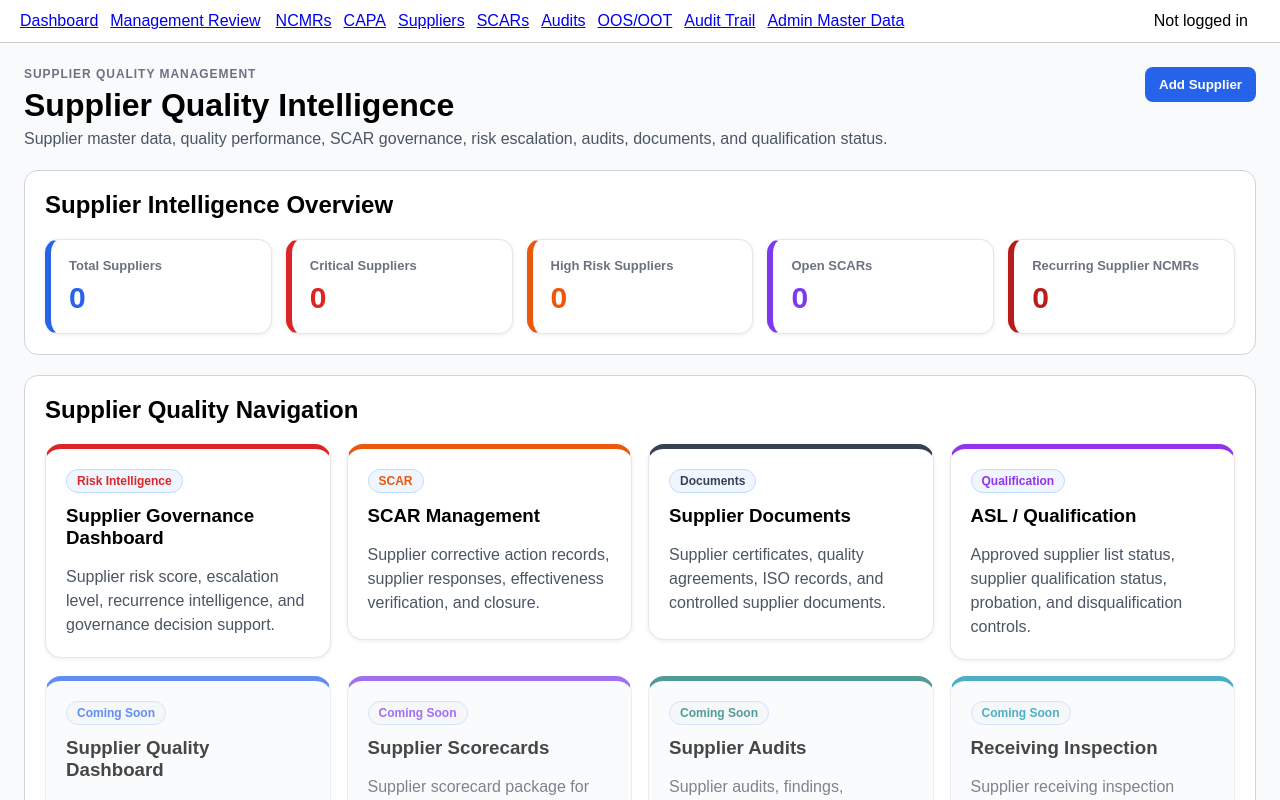
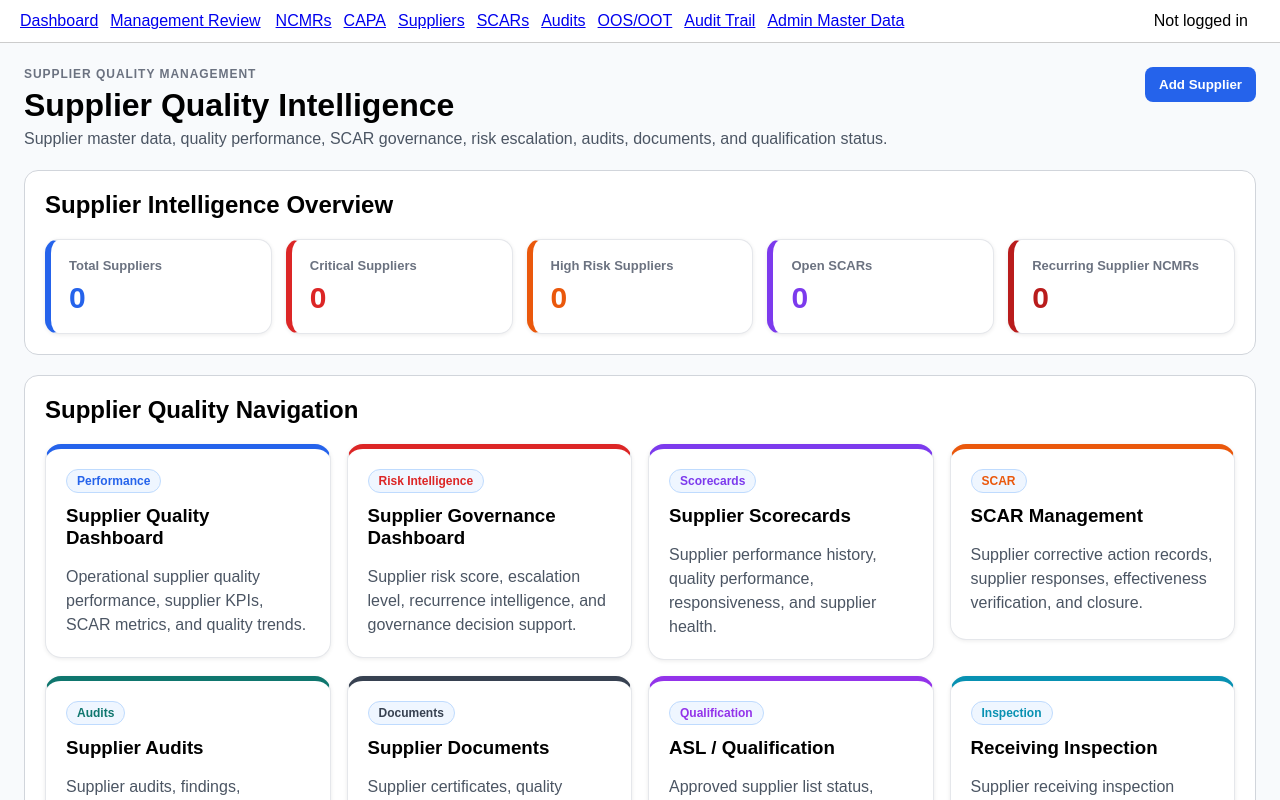
Before and after one commit to Markatcholi/Qualiflow6, a Next.js app: page /suppliers in a window 1280 px wide. Shown: the top 800 px of the page. Built offline with nearby package versions, Linux system fonts and the light colour scheme; no server answers; the database is empty.

Commit message:
Update page.tsx
Signed-off-by: Assih Atcholi <markatcholi918@gmail.com>

```diff
--- a/app/suppliers/page.tsx
+++ b/app/suppliers/page.tsx
@@ -113,6 +113,14 @@ export default function SuppliersPage() {
 
         <div style={navGridStyle}>
           <NavigationCard
+            title="Supplier Quality Dashboard"
+            description="Operational supplier quality performance, supplier KPIs, SCAR metrics, and quality trends."
+            href="/suppliers/dashboard"
+            badge="Performance"
+            color="#2563eb"
+          />
+
+          <NavigationCard
             title="Supplier Governance Dashboard"
             description="Supplier risk score, escalation level, recurrence intelligence, and governance decision support."
             href="/scar/dashboard"
@@ -121,11 +129,27 @@ export default function SuppliersPage() {
           />
 
           <NavigationCard
+            title="Supplier Scorecards"
+            description="Supplier performance history, quality performance, responsiveness, and supplier health."
+            href="/suppliers/scorecards"
+            badge="Scorecards"
+            color="#7c3aed"
+          />
+
+          <NavigationCard
             title="SCAR Management"
             description="Supplier corrective action records, supplier responses, effectiveness verification, and closure."
             href="/supplier-quality/scars"
             badge="SCAR"
             color="#ea580c"
+          />
+
+          <NavigationCard
+            title="Supplier Audits"
+            description="Supplier audits, findings, corrective actions, and supplier audit history."
+            href="/supplier-quality/audits"
+            badge="Audits"
+            color="#0f766e"
           />
 
           <NavigationCard
@@ -145,35 +169,11 @@ export default function SuppliersPage() {
           />
 
           <NavigationCard
-            title="Supplier Quality Dashboard"
-            description="Operational supplier quality performance dashboard. This will be connected after the governance layer is finalized."
-            badge="Coming Soon"
-            color="#2563eb"
-            disabled
-          />
-
-          <NavigationCard
-            title="Supplier Scorecards"
-            description="Supplier scorecard package for supplier performance, responsiveness, recurrence, and quality history."
-            badge="Coming Soon"
-            color="#7c3aed"
-            disabled
-          />
-
-          <NavigationCard
-            title="Supplier Audits"
-            description="Supplier audits, findings, corrective actions, and supplier audit history."
-            badge="Coming Soon"
-            color="#0f766e"
-            disabled
-          />
-
-          <NavigationCard
             title="Receiving Inspection"
             description="Supplier receiving inspection activity, inspection status, and incoming quality controls."
-            badge="Coming Soon"
+            href="/supplier-quality/receiving-inspection"
+            badge="Inspection"
             color="#0891b2"
-            disabled
           />
         </div>
       </section>
@@ -304,27 +304,25 @@ function NavigationCard({
   href,
   badge,
   color,
-  disabled = false,
 }: {
   title: string;
   description: string;
-  href?: string;
+  href: string;
   badge: string;
   color: string;
-  disabled?: boolean;
 }) {
-  const card = (
+  return (
+    <Link href={href} style={{ textDecoration: "none", color: "inherit" }}>
       <div
         style={{
           borderRadius: "16px",
           padding: "20px",
-        background: disabled ? "#f9fafb" : "white",
+          background: "white",
           border: "1px solid #e5e7eb",
           borderTop: `5px solid ${color}`,
-        boxShadow: disabled ? "none" : "0 1px 4px rgba(0,0,0,0.08)",
+          boxShadow: "0 1px 4px rgba(0,0,0,0.08)",
           minHeight: "150px",
-        cursor: disabled ? "not-allowed" : "pointer",
-        opacity: disabled ? 0.72 : 1,
+          cursor: "pointer",
         }}
       >
         <div
@@ -332,7 +330,7 @@ function NavigationCard({
             display: "inline-block",
             padding: "4px 10px",
             borderRadius: "999px",
-          background: disabled ? "#f3f4f6" : "#eff6ff",
+            background: "#eff6ff",
             color,
             border: "1px solid #bfdbfe",
             fontSize: "12px",
@@ -348,15 +346,6 @@ function NavigationCard({
           {description}
         </p>
       </div>
-  );
-
-  if (disabled || !href) {
-    return card;
-  }
-
-  return (
-    <Link href={href} style={{ textDecoration: "none", color: "inherit" }}>
-      {card}
     </Link>
   );
 }
```
Lines whose indentation alone changed are shown as unchanged.
